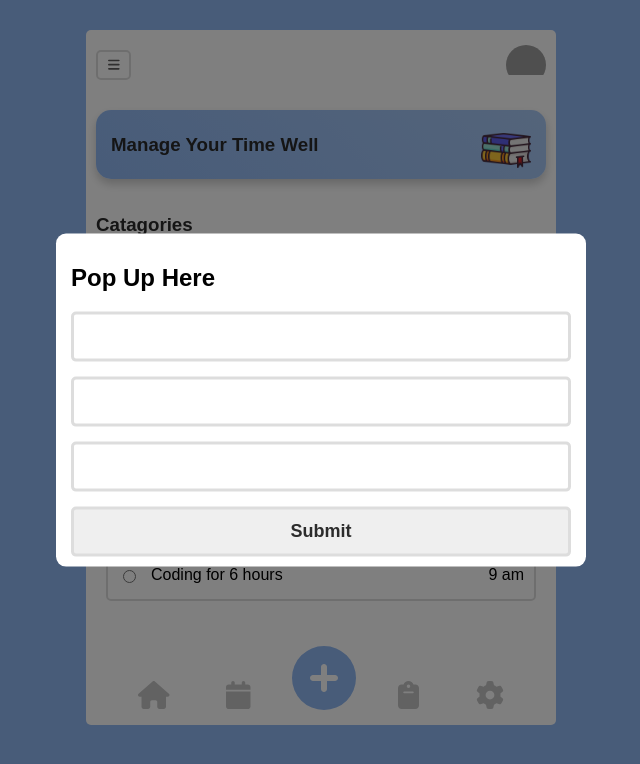
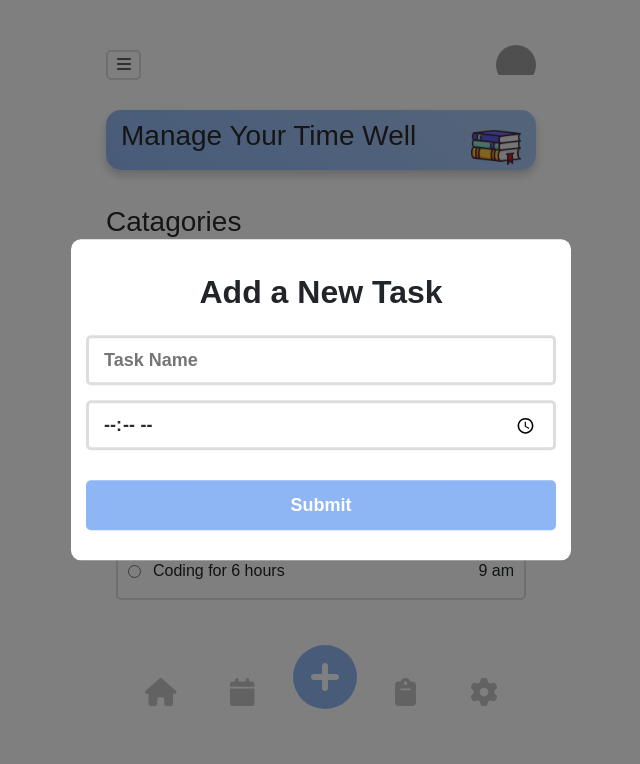
Before and after one commit to shafik720/To-do-app-with-React-Node-Mongodb, a React (Create React App) app: page / in a window 1280 px wide. Shown: the top 764 px of the page, without its empty margins (319-959 px from the left). Built offline with nearby package versions, Linux system fonts and the light colour scheme; grey boxes are pictures that could not be loaded.

Commit message:
working on adding task

```diff
--- a/src/Components/BottomSection/BottomSection.css
+++ b/src/Components/BottomSection/BottomSection.css
@@ -64,3 +64,10 @@
 .submit-form input:focus{
     border: 3px solid #8EB5F4;
 }
+.submit-task-button{
+    background: #8EB5F4;
+    color: white !important;
+    border: none !important;
+    margin-top: 15px;
+    margin-bottom: 20px;
+}
--- a/src/Components/BottomSection/BottomSection.js
+++ b/src/Components/BottomSection/BottomSection.js
@@ -29,12 +29,11 @@ const BottomSection = () => {
             </div>
             <div className="popup-parent">
                 <div className="popup-model">
-                    <h2>Pop Up Here</h2>
+                    <h2 className='text-center my-4 fw-bold'>Add a New Task</h2>
                     <form className='submit-form' onSubmit={handleSubmit(onSubmit)}>
-                        <input {...register("firstName", { required: true, maxLength: 20 })} />
-                        <input {...register("lastName", { pattern: /^[A-Za-z]+$/i })} />
-                        <input type="number" {...register("age", { min: 18, max: 99 })} />
-                        <input type="submit" />
+                        <input placeholder='Task Name' {...register("firstName", { required: true, maxLength: 20 })} />
+                        <input placeholder='Start Time' type="time" {...register("age", { min: 18, max: 99 })} />
+                        <input className='submit-task-button' type="submit" />
                     </form>
                 </div>
             </div>
--- a/src/index.js
+++ b/src/index.js
@@ -3,6 +3,7 @@ import ReactDOM from 'react-dom/client';
 import './index.css';
 import App from './App';
 import reportWebVitals from './reportWebVitals';
+import 'bootstrap/dist/css/bootstrap.min.css';
 
 const root = ReactDOM.createRoot(document.getElementById('root'));
 root.render(
```
